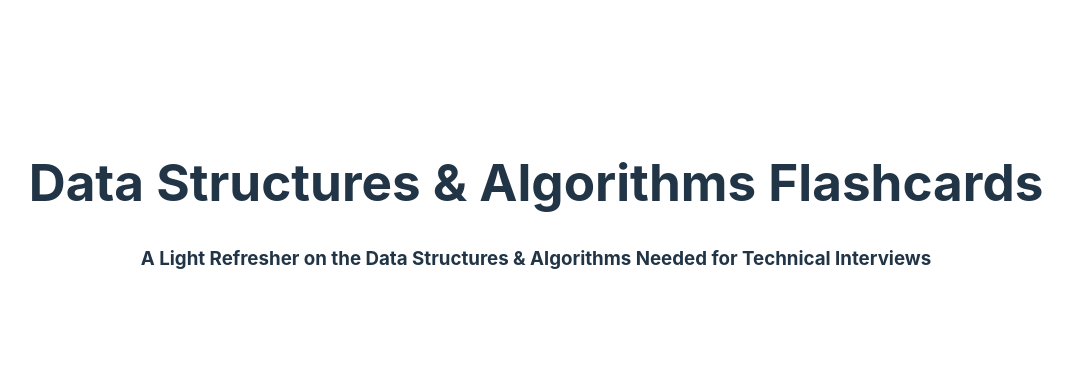
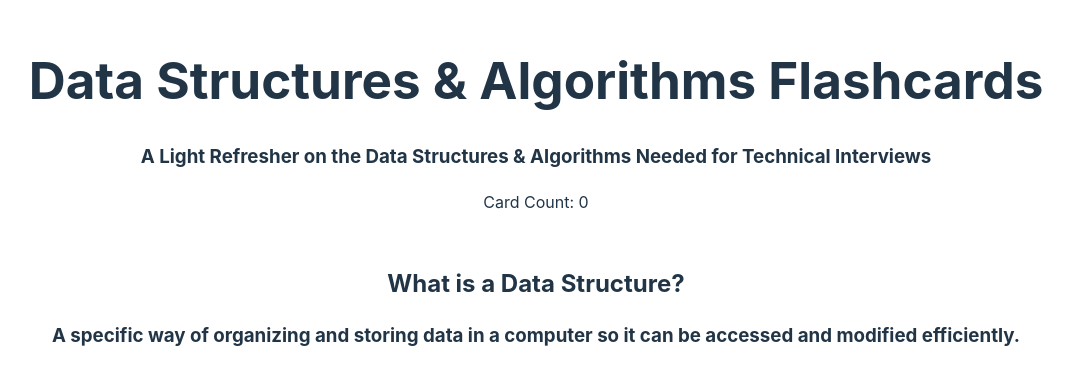
Before and after one commit to DanPark13/dsa-flashcards, a React (Vite) app: page / in a window 1280 px wide. Shown: the part 194-578 px from the top of the page, without its empty margins (104-1177 px from the left). Built offline with nearby package versions, Linux system fonts and the light colour scheme.

Commit message:
Created Card component

```diff
--- a/src/App.tsx
+++ b/src/App.tsx
@@ -1,15 +1,17 @@
 import { useState } from 'react'
-import reactLogo from './assets/react.svg'
-import viteLogo from '/vite.svg'
 import './App.css'
+import Card from './components/Card';
 
 function App() {
   const [count, setCount] = useState(0)
+  const updateCount = () => setCount(count);
 
   return (
     <>
-     <h1>Data Structures & Algorithms Flashcards</h1>
-     <h3>A Light Refresher on the Data Structures & Algorithms Needed for Technical Interviews</h3>
+      <h1>Data Structures & Algorithms Flashcards</h1>
+      <h3>A Light Refresher on the Data Structures & Algorithms Needed for Technical Interviews</h3>
+      <p>Card Count: {count}</p>
+      <Card question="What is a Data Structure?" answer='A specific way of organizing and storing data in a computer so it can be accessed and modified efficiently.' />
     </>
   )
 }
--- /dev/null
+++ b/src/components/Card.css
@@ -0,0 +1,9 @@
+.card {
+    border: 1px solid white;
+    border-radius: 8px;
+    padding: 1em;
+    margin: 0.5em;
+    /* max-width: 300px; */
+    max-height: 1000px;
+    /* box-shadow: 0 2px 5px rgba(0, 0, 0, 0.1); */
+}
--- /dev/null
+++ b/src/components/Card.tsx
@@ -0,0 +1,18 @@
+import React from "react";
+import './Card.css'
+
+interface CardProps {
+    question: string;
+    answer: string;
+}
+
+const Card: React.FC<CardProps> = ({question, answer}) => {
+    return (
+        <div className="card">
+            <h2>{question}</h2>
+            <h3>{answer}</h3>
+        </div>
+    );
+}
+
+export default Card;
```
